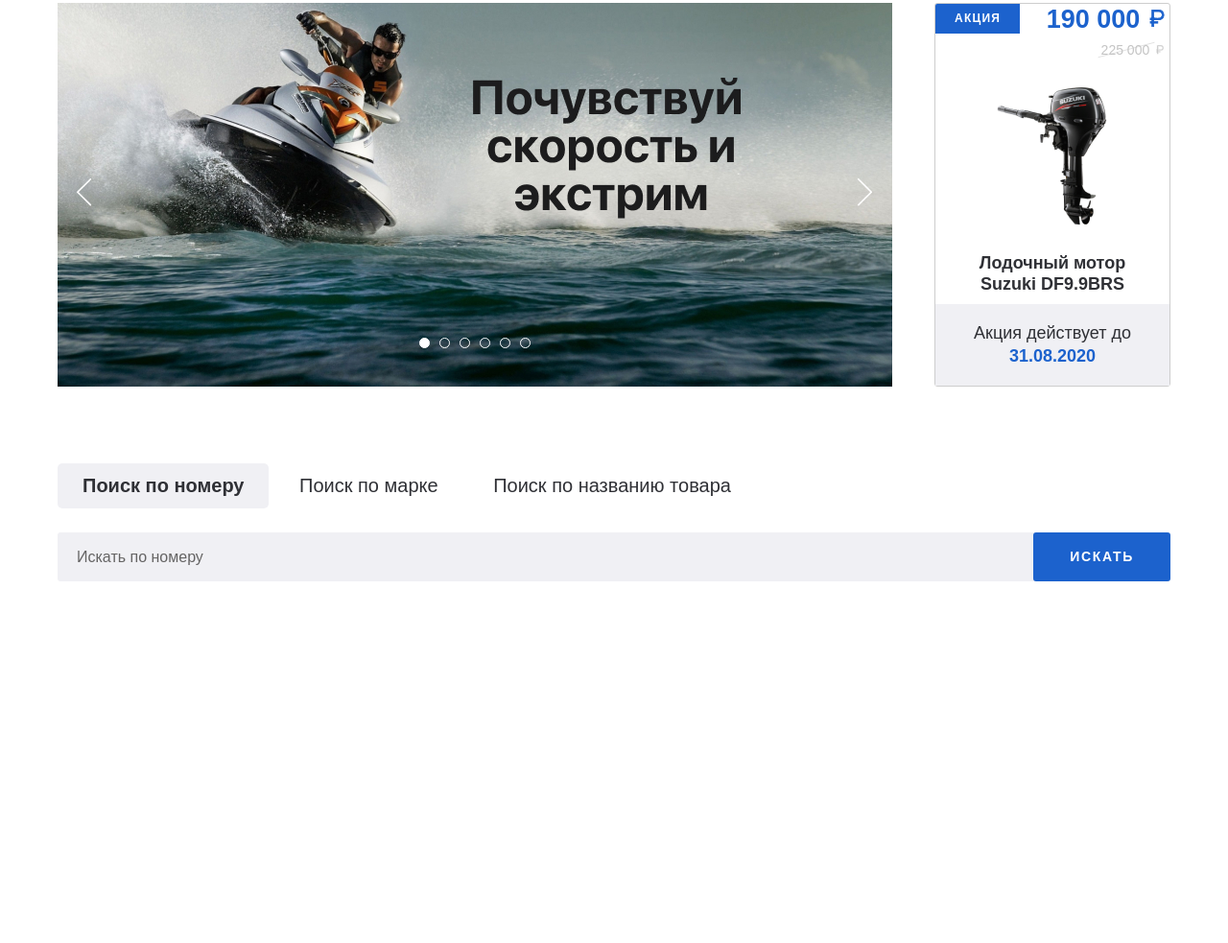
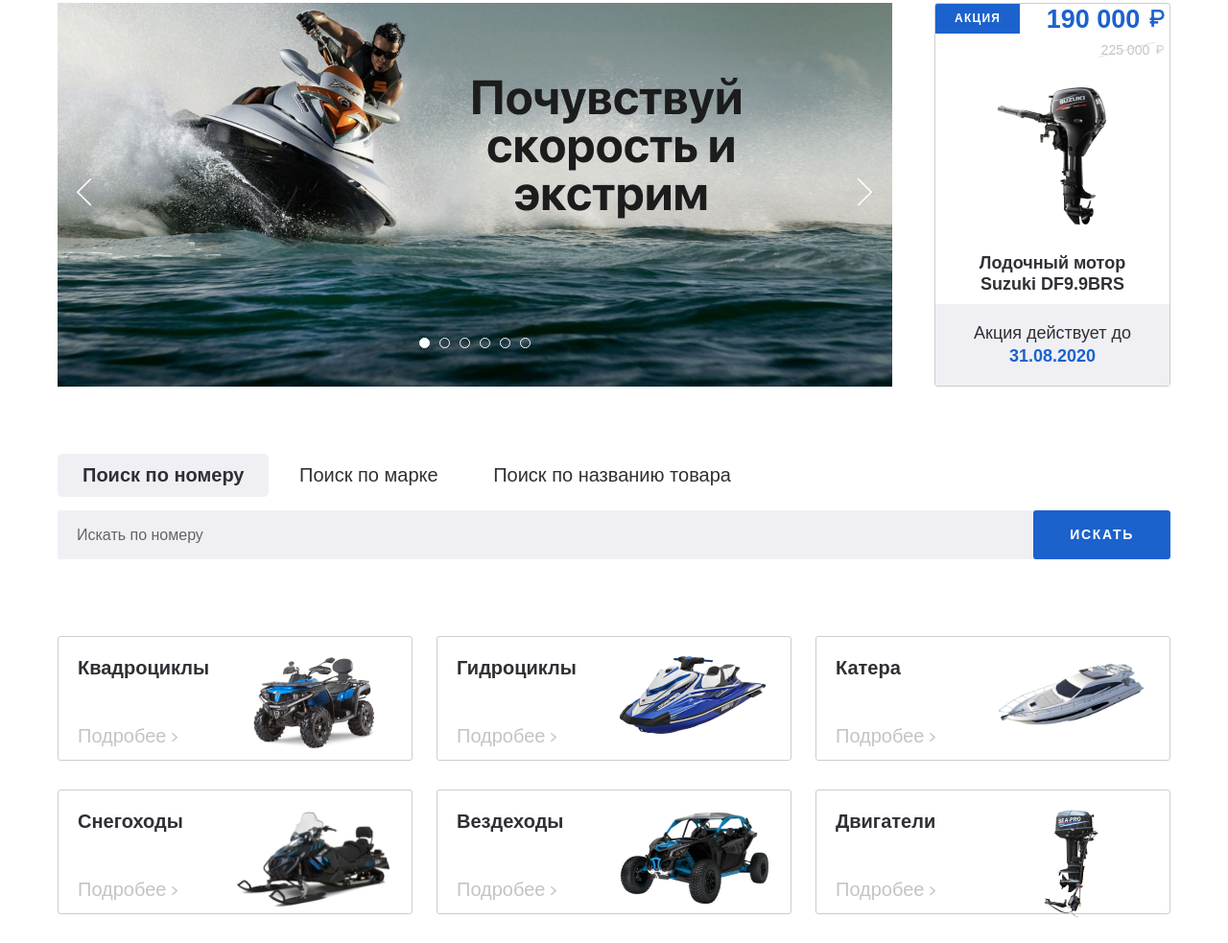
Before and after one commit to MercavaSP/E-shop, a plain HTML site: page index.html in a window 1280 px wide. Shown: the part 250-1233 px from the top of the page at 96% size. Before the commit the page ends 856 px from the top, so only its background shows below. Drawn offline with nearby package versions, Linux system fonts and the light colour scheme.

Commit message:
added main-category

```diff
--- /dev/null
+++ b/assets/sass/_main-categories.sass
@@ -0,0 +1,40 @@
+.categories
+    &__inner
+        display: flex
+        justify-content: space-between
+        flex-wrap: wrap
+    &__item
+        width: 370px
+        max-height: 130px
+        display: flex
+        padding: 20px 20px 16px
+        justify-content: space-between
+
+        &:hover
+            color: $cta-color
+            transition: all 0.3s
+        &-info
+            width: 50%
+            display: flex
+            flex-direction: column
+            justify-content: space-between
+        &-title
+
+        &-text
+            font-family: "SFPro Regular",sans-serif
+            font-weight: normal
+            font-size: 0,875rem
+            line-height: 17px
+            color: $secondary-color
+
+            &::after
+                content: ''
+                background-image: url('../assets/images/more-arrow.svg')
+                background-repeat: no-repeat
+                width: 6px
+                height: 10px
+                display: inline-block
+                margin-left: 0.3em
+        &-img
+            text-align: center
+            width: 50%
--- a/assets/sass/_variables.sass
+++ b/assets/sass/_variables.sass
@@ -16,7 +16,6 @@ img
 a
     text-decoration: none
     color: $primary-color
-    display: inline-block
 
 ul, li
     margin: 0
@@ -45,7 +44,7 @@ h3
     margin: 0 auto
 
 .page-section
-    margin-top: 80px
+    margin-top: 4em
 
 // Buttons
 
@@ -62,3 +61,13 @@ h3
     background-color: $cta-color
     border-radius: 3px
     border: none
+
+.card
+    margin-bottom: 30px
+    border: 1px solid #CDCDCD
+    border-radius: 3px
+    &:hover
+        border: 1px solid #fff
+        box-shadow: 3px 3px 20px rgba(50, 50, 50, 0.25)
+        border: none
+        transition: all .3s
--- a/assets/sass/style.sass
+++ b/assets/sass/style.sass
@@ -4,3 +4,4 @@
 @import "_header"
 @import "_hero"
 @import "_search"
+@import "_main-categories"
--- a/index.html
+++ b/index.html
@@ -113,6 +113,7 @@
 
 	<main>
 		<!-- Slider Section With asside link -->
+
 		<section class="hero page-section">
 			<div class="container">
 				<div class="hero-block">
@@ -164,7 +165,7 @@
 
 		<!-- Search section -->
 
-		<section class="search page-section">
+		<div class="search page-section">
 			 <div class="container">
 				<div class="search__inner">
 					<div class="search__tabs">
@@ -195,9 +196,74 @@
 				</div>
 
 			 </div>
-			 <!-- /.container -->
+
+		</div>
+		<!-- /.search section -->
+
+		<!-- categories  -->
+		<section class="categories page-section">
+			<div class="container">
+				<div class="categories__inner">
+					<a class="categories__item card" href="#">
+						<div class="categories__item-info">
+							<h4 class="categories__item-title">Квадроциклы</h4>
+							<p class="categories__item-text">Подробее</p>
+						</div>
+						<div class="categories__item-img">
+							<img src="/assets/images/items/quadrobike.png" alt="quadrobike">
+						</div>
+					</a>
+					<a class="categories__item card" href="#">
+						<div class="categories__item-info">
+							<h4 class="categories__item-title">Гидроциклы</h4>
+							<p class="categories__item-text">Подробее</p>
+						</div>
+						<div class="categories__item-img">
+							<img src="/assets/images/items/jetsky.png" alt="jetsky">
+						</div>
+					</a>
+					<a class="categories__item card" href="#">
+						<div class="categories__item-info">
+							<h4 class="categories__item-title">Катера</h4>
+							<p class="categories__item-text">Подробее</p>
+						</div>
+						<div class="categories__item-img">
+							<img src="/assets/images/items/boat.png" alt="boat">
+						</div>
+					</a>
+					<a class="categories__item card" href="#">
+						<div class="categories__item-info">
+							<h4 class="categories__item-title">Снегоходы</h4>
+							<p class="categories__item-text">Подробее</p>
+						</div>
+						<div class="categories__item-img">
+							<img src="/assets/images/items/snowbike.png" alt="snowbike">
+						</div>
+					</a>
+					<a class="categories__item card" href="#">
+						<div class="categories__item-info">
+							<h4 class="categories__item-title">Вездеходы</h4>
+							<p class="categories__item-text">Подробее</p>
+						</div>
+						<div class="categories__item-img">
+							<img src="/assets/images/items/offroadbike.png" alt="offroadbike">
+						</div>
+					</a>
+					<a class="categories__item card" href="#">
+						<div class="categories__item-info">
+							<h4 class="categories__item-title">Двигатели</h4>
+							<p class="categories__item-text">Подробее</p>
+						</div>
+						<div class="categories__item-img">
+							<img src="/assets/images/items/engine.png" alt="engine">
+						</div>
+					</a>
+				</div>
+			</div>
+
 		</section>
-		<!-- /.search -->
+		<!-- /.categories -->
+
 
 	</main>
 
```
Also changed, not shown: assets/images/items/boat.png (added), assets/images/items/engine.png (added), assets/images/items/jetsky.png (added), assets/images/items/offroadbike.png (added), assets/images/items/quadrobike.png (added), assets/images/items/snowbike.png (added), assets/images/more-arrow.svg (added), css/style.css.
